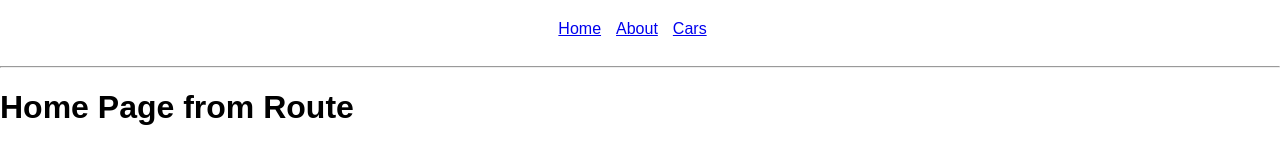
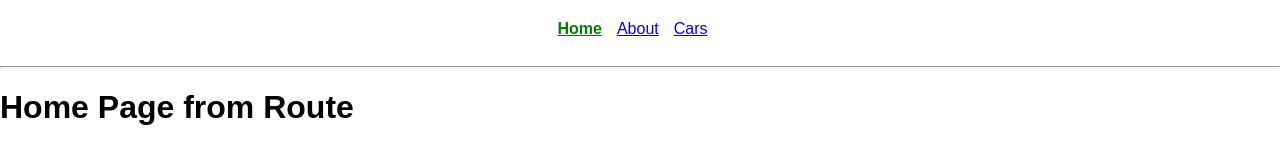
Before and after one commit to GreyTob/React-Router, a React (Create React App) app: page / in a window 1280 px wide. Shown: the top 160 px of the page. Built offline with nearby package versions, Linux system fonts and the light colour scheme.

Commit message:
NavLink parametrs

```diff
--- a/src/App.js
+++ b/src/App.js
@@ -12,13 +12,25 @@ class App extends Component {
         <nav className="nav">
           <ul>
             <li>
-              <NavLink to="/">Home</NavLink>
+              <NavLink
+                to="/"
+                exact
+                activeClassName={"homeActive"}
+              >Home</NavLink>
             </li>
             <li>
-              <NavLink to="/about">About</NavLink>
+              <NavLink
+                to="/about"
+                activeStyle={{color: 'blue'}}
+              >About</NavLink>
             </li>
             <li>
-              <NavLink to="/cars">Cars</NavLink>
+              <NavLink
+                to={{
+                  pathname: '/cars',
+                  search: '?a=1&b=2',
+                  hash: 'wfm=hash'
+              }}>Cars</NavLink>
             </li>
           </ul>
         </nav>
--- a/src/App.scss
+++ b/src/App.scss
@@ -25,6 +25,18 @@
 
     li {
       margin-right: 15px;
+
+      a.active {
+        font-weight: bold;
+        color: darkred;
+      }
+
+      a.homeActive {
+        font-weight: 900;
+        color: green;
+      }
     }
   }
+
+
 }
```
